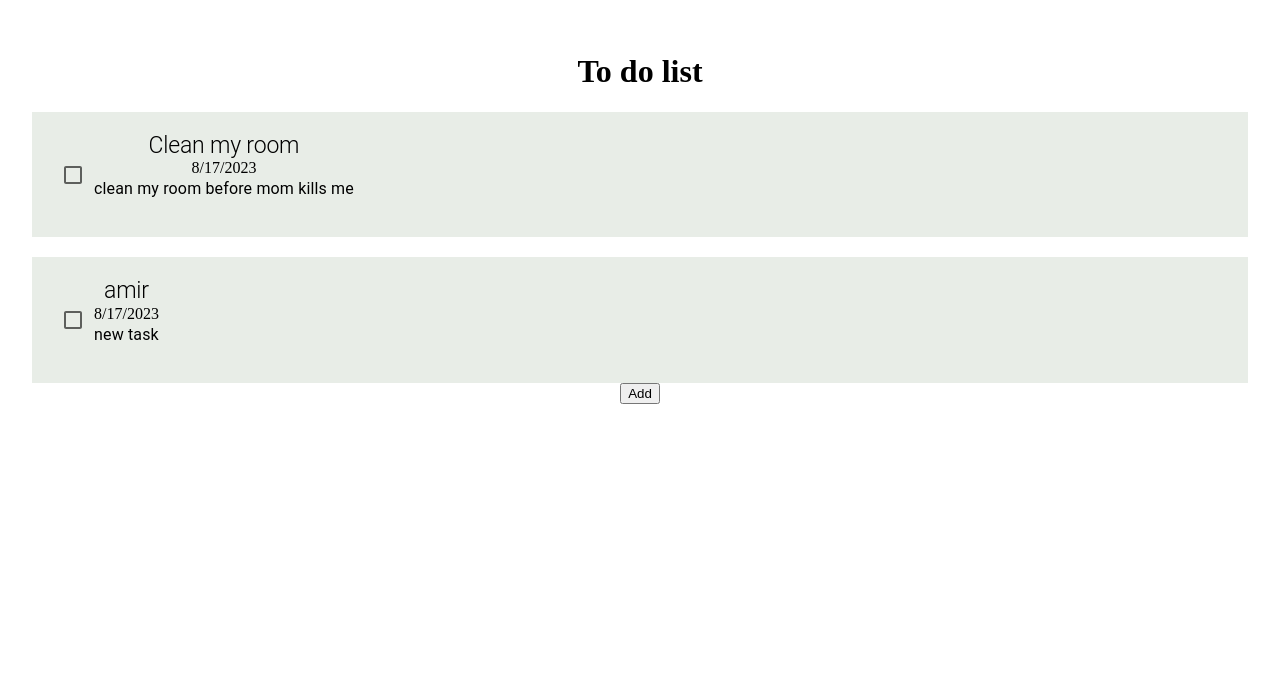
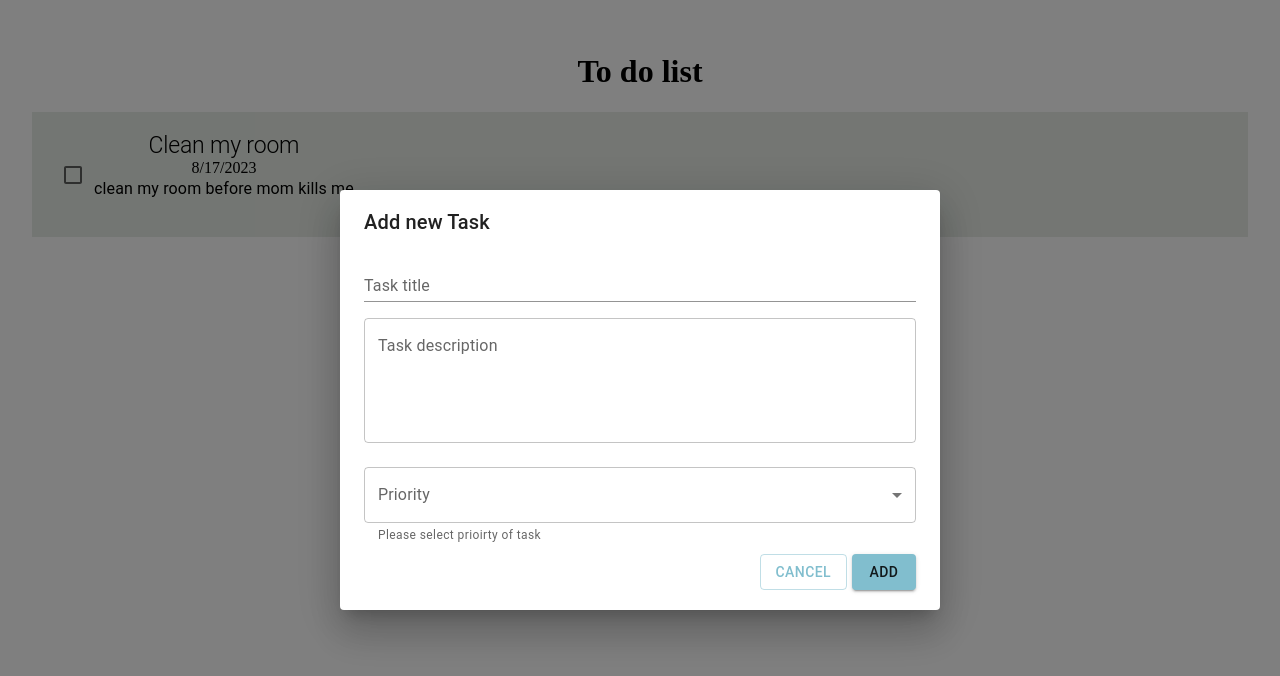
Before and after one commit to amirgc0021/todo, a React (Vite) app: page / in a window 1280 px wide. Both pictures are taken after a click on the button "Add". Shown: the top 676 px of the page. Built offline with nearby package versions, Linux system fonts and the light colour scheme.

Commit message:
added dialog to add new task

```diff
--- a/src/App.tsx
+++ b/src/App.tsx
@@ -1,6 +1,6 @@
 import { TaskList } from 'components/tasks';
 import './App.css';
-import { createTheme, colors, ThemeProvider } from '@mui/material'
+import { createTheme, ThemeProvider } from '@mui/material'
 
 
 function App() {
@@ -11,8 +11,11 @@ function App() {
 			primary: {
 				main: "#E8EDE7"
 			},
+			secondary: {
+				main: "#81BECE"
+			}
 		},
-		spacing: [20,42,5],
+		spacing: [20, 42, 5],
 		typography: {
 			h2: {
 				fontSize: "23px"
--- a/src/components/tasks/addTask/AddTask.tsx
+++ b/src/components/tasks/addTask/AddTask.tsx
@@ -1,28 +1,91 @@
-import InputLabel from '@mui/material/InputLabel';
-import Select from '@mui/material/Select';
 import MenuItem from '@mui/material/MenuItem';
-import Box from '@mui/material/Box';
+import DialogTitle from '@mui/material/DialogTitle';
+import DialogContent from '@mui/material/DialogContent';
+import TextField from '@mui/material/TextField';
+import Button from '@mui/material/Button';
+import Stack from '@mui/material/Stack';
+import { useDispatch } from 'react-redux';
+import { addTask } from 'redux/listSlice';
 
-type Props = {}
+import type{ ItaskItem } from '../types';
 
-export default function AddTask({ }: Props) {
+type Props = {
+	clsoeDialog: () => void
+}
+
+type selectValOption = ItaskItem["priority"];
+
+export default function AddTask({clsoeDialog }: Props) {
+	const dispatch = useDispatch();
+
+	const onFormSubmitted = (e: React.FormEvent<HTMLFormElement>) => {
+		e.preventDefault()
+
+		const formData = new FormData(e.currentTarget);
+
+		dispatch(addTask({
+			title: formData.get("title") as string,
+			description: formData.get("description") as string,
+			priority: formData.get("priority") as selectValOption
+		}));
+
+		clsoeDialog()
+	}
 	return (
-		<Box>
-			<input />
+		<>
+			<DialogTitle>Add new Task</DialogTitle>
+
+			<DialogContent>
+				<form onSubmit={onFormSubmitted}>
+
+					<TextField
+						label="Task title"
+						variant="standard"
+						name='title'
+						fullWidth
+					/>
+					<TextField
+						label="Task description"
+						multiline
+						rows={4}
+						maxRows={4}
+						fullWidth
+						margin='normal'
+						name='description'
+
+					/>
+					<TextField
+						label="Priority"
+						select
+						fullWidth
+						helperText="Please select prioirty of task"
+						margin='normal'
+						name="priority"
+					>
+						<MenuItem value="low">Low</MenuItem>
+						<MenuItem value="medium">Medium</MenuItem>
+						<MenuItem value="high">High</MenuItem>
+					</TextField>
+
+
+					<Stack direction="row" spacing={2} justifyContent={'flex-end'} useFlexGap>
+						<Button variant="outlined" color="secondary" onClick={clsoeDialog}>
+							Cancel
+						</Button>
+						<Button variant='contained' color='secondary' type='submit'>
+							Add
+						</Button>
+					</Stack>
+				</form>
+
+
+			</DialogContent>
+			{/* <input />
 			<textarea />
 
 			<InputLabel id="demo-simple-select-label">Priority</InputLabel>
-			<Select
-				labelId="demo-simple-select-label"
-				id="demo-simple-select"
-				label="Age"
-			>
-				<MenuItem value="Low">Low</MenuItem>
-				<MenuItem value="Medium">Medium</MenuItem>
-				<MenuItem value="High">High</MenuItem>
-			</Select>
 
-			<button>Save</button>
-		</Box>
+			<button>Save</button> */}
+		</>
 	)
 }
--- a/src/components/tasks/taskItem/TaskItem.tsx
+++ b/src/components/tasks/taskItem/TaskItem.tsx
@@ -1,5 +1,4 @@
 import React, { useState } from "react";
-import Box from '@mui/material/Box';
 import Typography from '@mui/material/Typography';
 import CheckBox from '@mui/material/Checkbox';
 import Grid from '@mui/material/Grid';
@@ -23,8 +22,7 @@ export default function TaskItem({ item }: Props) {
 	}
 
 	return (
-		<Grid item>
-			<Grid container className={styles.wrapper} sx={{ bgcolor: "primary.main", p: 0 }} alignItems="center">
+			<Grid container item className={styles.wrapper} sx={{ bgcolor: "primary.main", p: 0 }} alignItems="center">
 				<Grid item>
 					<CheckBox checked={isDone} onChange={updateTaskDoneState} />
 				</Grid>
@@ -36,6 +34,5 @@ export default function TaskItem({ item }: Props) {
 					<Typography paragraph>{item.description}</Typography>
 				</Grid>
 			</Grid>
-		</Grid>
 	)
 }
--- a/src/components/tasks/tasksList/TasksList.tsx
+++ b/src/components/tasks/tasksList/TasksList.tsx
@@ -1,26 +1,27 @@
+import TaskItem from '../taskItem/TaskItem';
+import Dialog from '@mui/material/Dialog';
+import AddTask from '../addTask/AddTask';
+import Grid from '@mui/material/Grid';
+
 import { useMemo, useState } from 'react';
-import { useDispatch, useSelector } from 'react-redux';
+import { useSelector } from 'react-redux';
+
 import type { AppState } from 'redux/store';
-import TaskItem from '../taskItem/TaskItem';
-import Modal from '@mui/material/Modal';
-import AddTask from '../addTask/AddTask';
-import { addTask } from 'redux/listSlice';
-import Grid from '@mui/material/Grid';
 
 type Props = {};
 
 export default function TasksList({ }: Props) {
 	const list = useSelector((state: AppState) => state.listSlice.todoList);
-	const dispatch = useDispatch();
 
-	const [activeUpdateTask, setActiveUpdateTask] = useState(null);
+	const [activeUpdateTask, setActiveUpdateTask] = useState(false);
 
 	const addTaskToList = () => {
-		dispatch(addTask({
-			title: "amir",
-			description: "new task",
-			priority: "high"
-		}))
+
+		setActiveUpdateTask(true)
+	}
+
+	const closeDialog = () => {
+		setActiveUpdateTask(false)
 	}
 
 	const tasksList = useMemo(() => list.map(item => <TaskItem key={item.id} item={item} />), [list])
@@ -32,9 +33,9 @@ export default function TasksList({ }: Props) {
 			</Grid>
 
 			<button onClick={addTaskToList}>Add</button>
-			<Modal open={false}>
-				<AddTask />
-			</Modal>
+			<Dialog open={activeUpdateTask} sx={{p: 0}}>
+				<AddTask clsoeDialog={closeDialog} />
+			</Dialog>
 		</div>
 	)
 }
```
